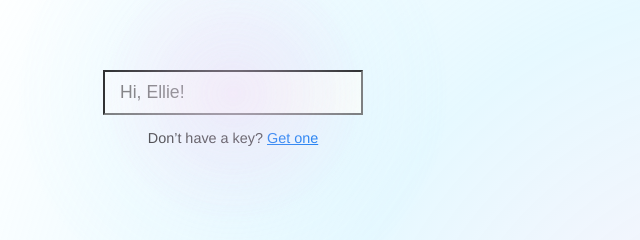
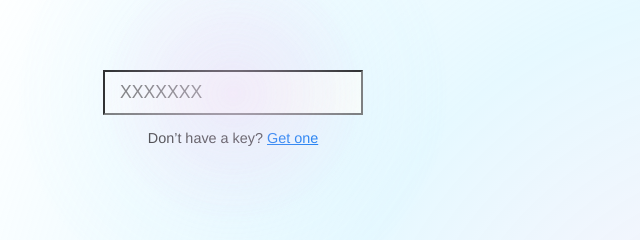
Before and after one commit to mewtheoretic/mew-us, a plain HTML site: page index.html in a window 1280 px wide. Shown: the part 285-525 px from the top of the page, 407-1047 px from the left. Drawn offline with Linux system fonts and the light colour scheme.

Commit message:
Update index.html

```diff
--- a/index.html
+++ b/index.html
@@ -142,7 +142,7 @@
   </div>
 
   <div class="input-bubble">
-    <input type="text" placeholder="Hi, Ellie!" id="input-field">
+    <input type="text" placeholder="XXXXXXX" id="input-field">
   </div>
 
   <p style="font-size: 0.9em; color: #333;">
```
